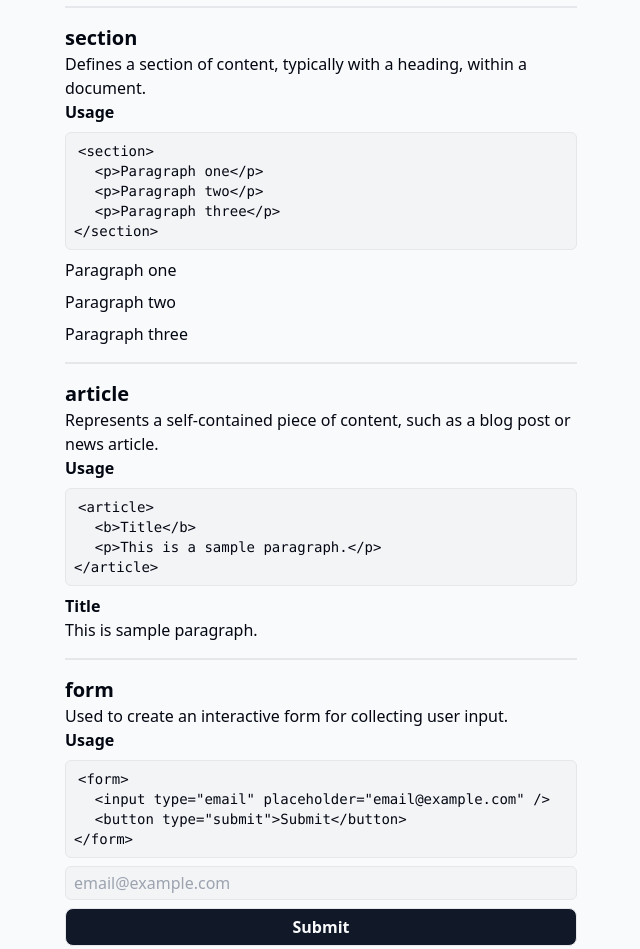
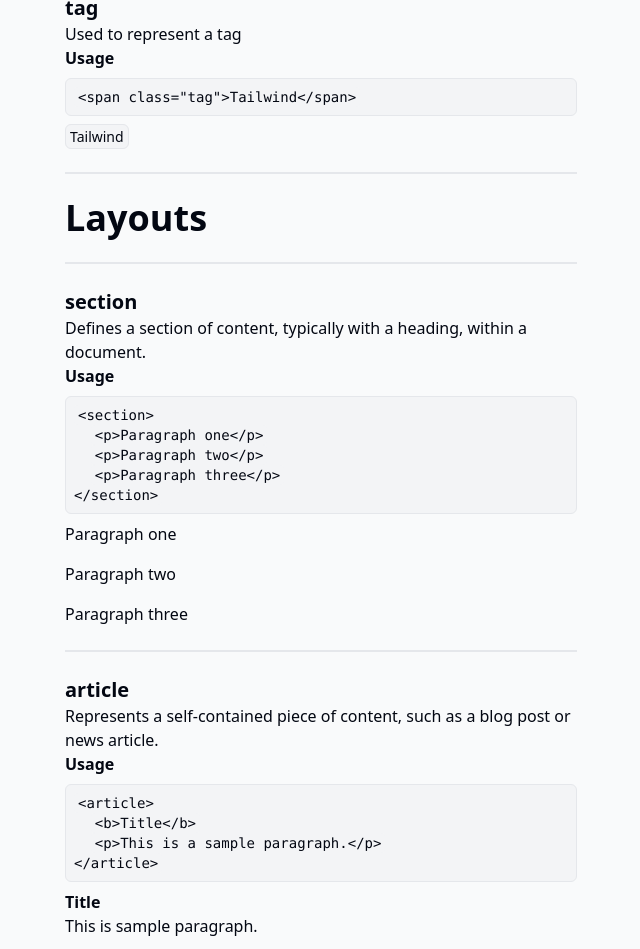
Before and after one commit to pr4j3sh/ui, a website built with Vite: page components/index.html in a window 1280 px wide. Shown: the part 3148-4097 px from the top of the page, without its empty margins (319-959 px from the left). Built offline with nearby package versions, Linux system fonts and the light colour scheme.

Commit message:
fix: increased section gap to 4

```diff
--- a/src/styles/layout.css
+++ b/src/styles/layout.css
@@ -3,7 +3,7 @@
 }
 
 section {
-  @apply flex flex-col gap-2;
+  @apply flex flex-col gap-4;
 }
 
 article {
```
